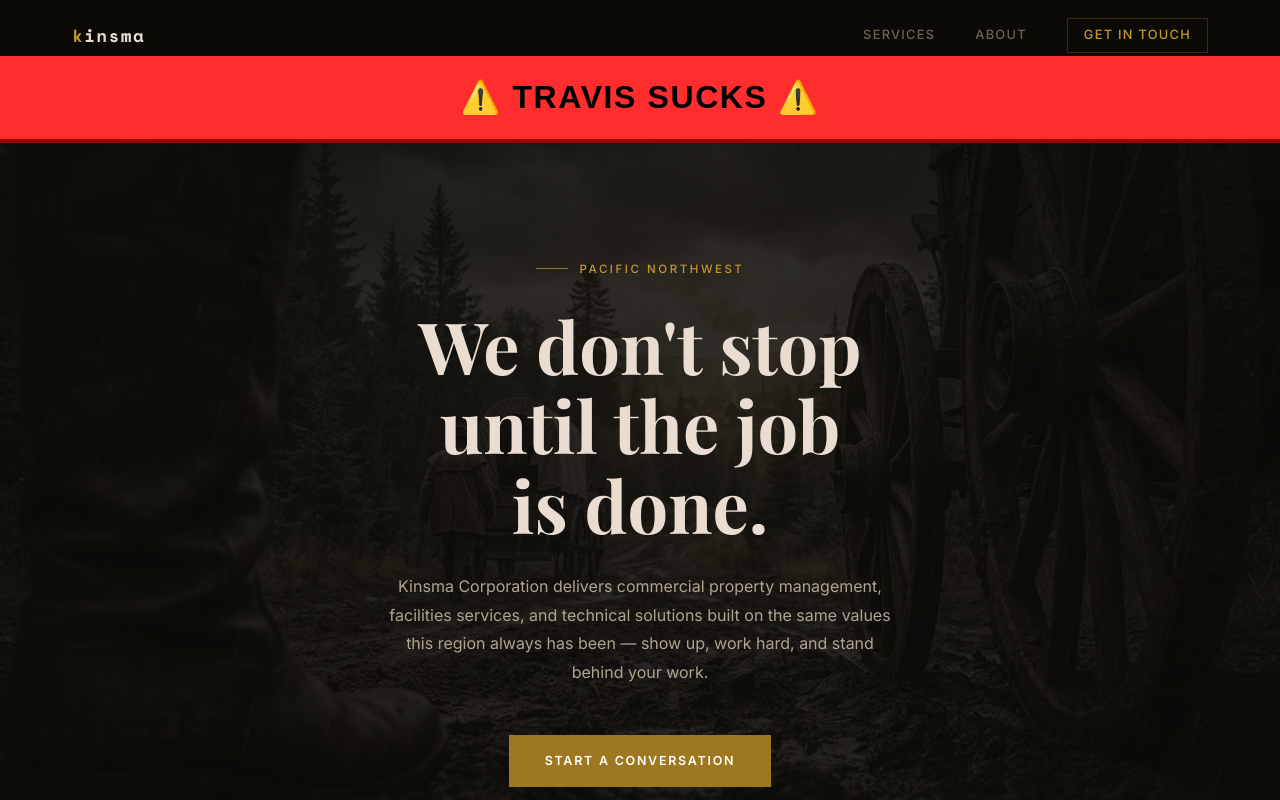
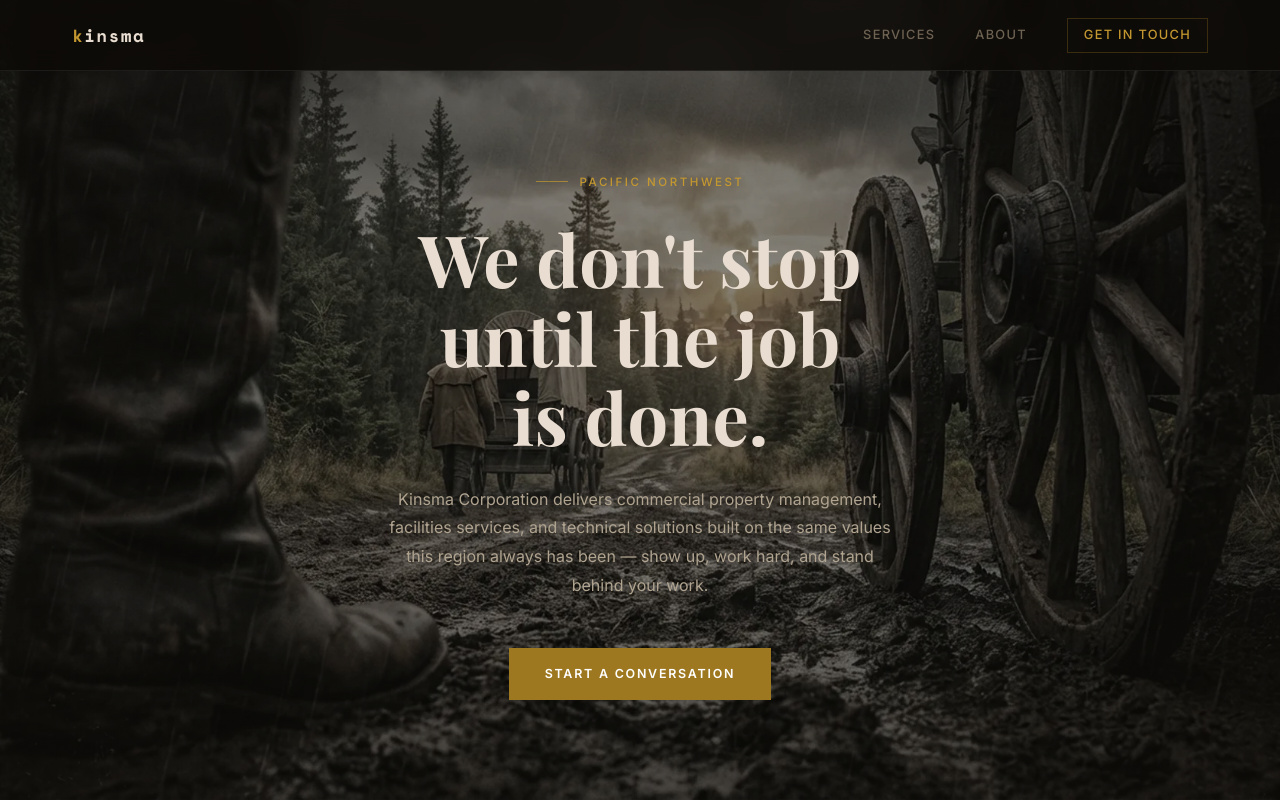
Before and after one commit to jordan-kinsma/kinsma-website, a plain HTML site: page index.html in a window 1280 px wide. Shown: the top 800 px of the page. Drawn offline with nearby package versions, Linux system fonts and the light colour scheme.

Commit message:
Revert Travis announcement; hero bg opacity 0.2 → 0.7

```diff
--- a/index.html
+++ b/index.html
@@ -23,11 +23,6 @@
       </nav>
     </div>
   </header>
-
-  <!-- IMPORTANT ANNOUNCEMENT -->
-  <div style="position:sticky;top:56px;z-index:200;background:#ff2d2d;text-align:center;padding:16px 24px;border-bottom:4px solid #900;">
-    <span style="color:#000 !important;font-family:Arial,Helvetica,sans-serif;font-size:clamp(1.2rem,5vw,2rem);font-weight:900;letter-spacing:0.05em;text-transform:uppercase;display:inline-block;">⚠️ TRAVIS SUCKS ⚠️</span>
-  </div>
 
   <!-- HERO -->
   <section class="hero">
--- a/style.css
+++ b/style.css
@@ -104,7 +104,7 @@ a { color: inherit; text-decoration: none; }
   inset: 0;
   background: url('hero.webp') center 40% / cover no-repeat,
               url('hero.jpg') center 40% / cover no-repeat;
-  opacity: 0.2;
+  opacity: 0.7;
   z-index: 0;
 }
 
```
